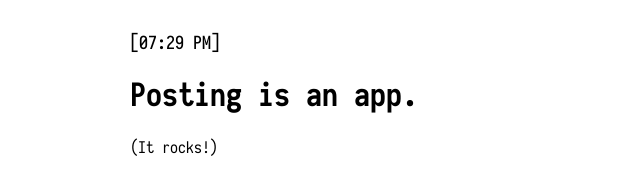
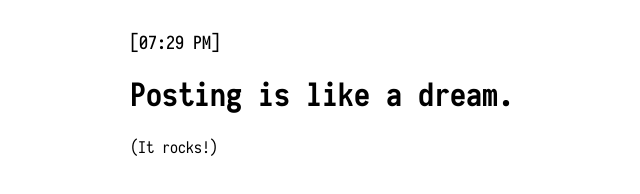
Before and after one commit to worm-emoji/posting-web, a plain HTML site: page index.html in a window 1280 px wide. Shown: the whole page, without its empty margins (126-766 px from the left). Drawn offline with Linux system fonts and the light colour scheme.

Commit message:
Add dynamism

```diff
--- a/index.html
+++ b/index.html
@@ -10,11 +10,15 @@
 <body>
     <div class="content">
         <h2 id="time"></h2>
-        <h1>Posting is an app.</h1>
+        <h1>Posting is <span id="wtf">an app</span>.</h1>
         <p>(It rocks!)</p>
     </div>
 
     <script>
+        var things = ["an app", "a lifestyle", "a process", "a feeling", "an experience", "like a dream"];
+        var randomThing = things[Math.floor(Math.random() * things.length)]
+        document.getElementById("wtf").innerHTML = randomThing;
+
         var setDate = function () {
             var date = new Date();
             var el = document.getElementById("time");
```
